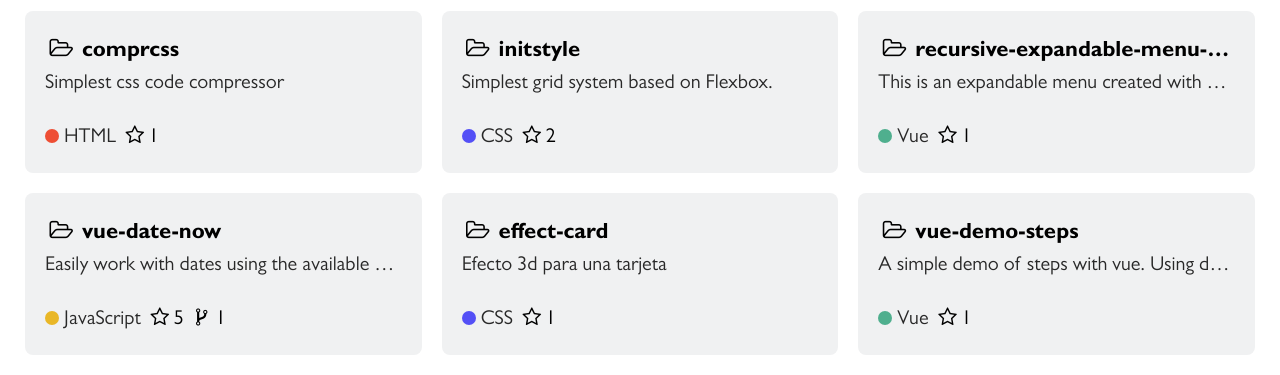
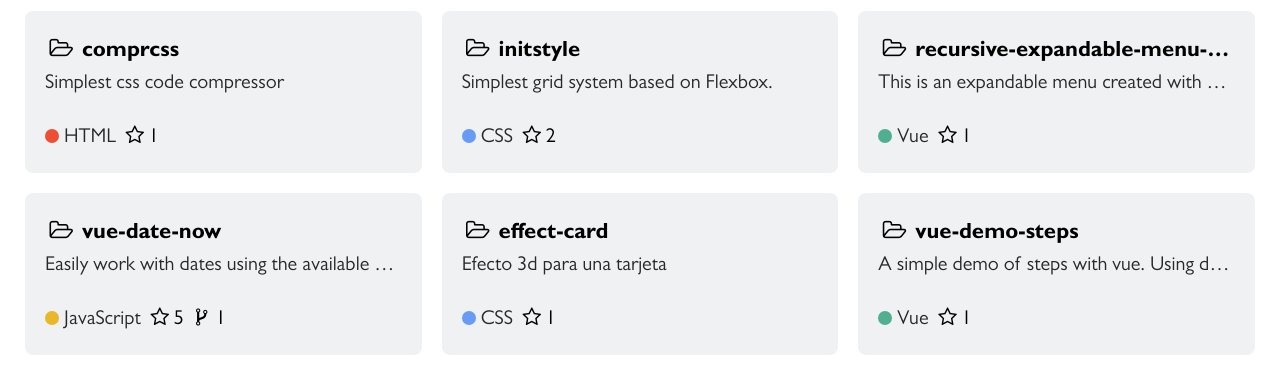
Before and after one commit to Mathiew82/portfolio, a Vue app: page / in a window 1280 px wide. Shown: the part 3040-3415 px from the top of the page. Built offline with nearby package versions, Linux system fonts and the light colour scheme; no server answers.

Commit message:
Agregado el color para typescript para el lenguaje de los repositorios

```diff
--- a/src/components/Repos/ReposList.vue
+++ b/src/components/Repos/ReposList.vue
@@ -33,9 +33,10 @@ export default {
     // Properties
     // ------------------------------
     const technologyColors = reactive({
-      CSS: "--violet-color",
+      CSS: "--blue-color",
       HTML: "--red-color",
       JavaScript: "--yellow-color",
+      TypeScript: "--violet-color",
       Vue: "--green-color",
     });
 
```
